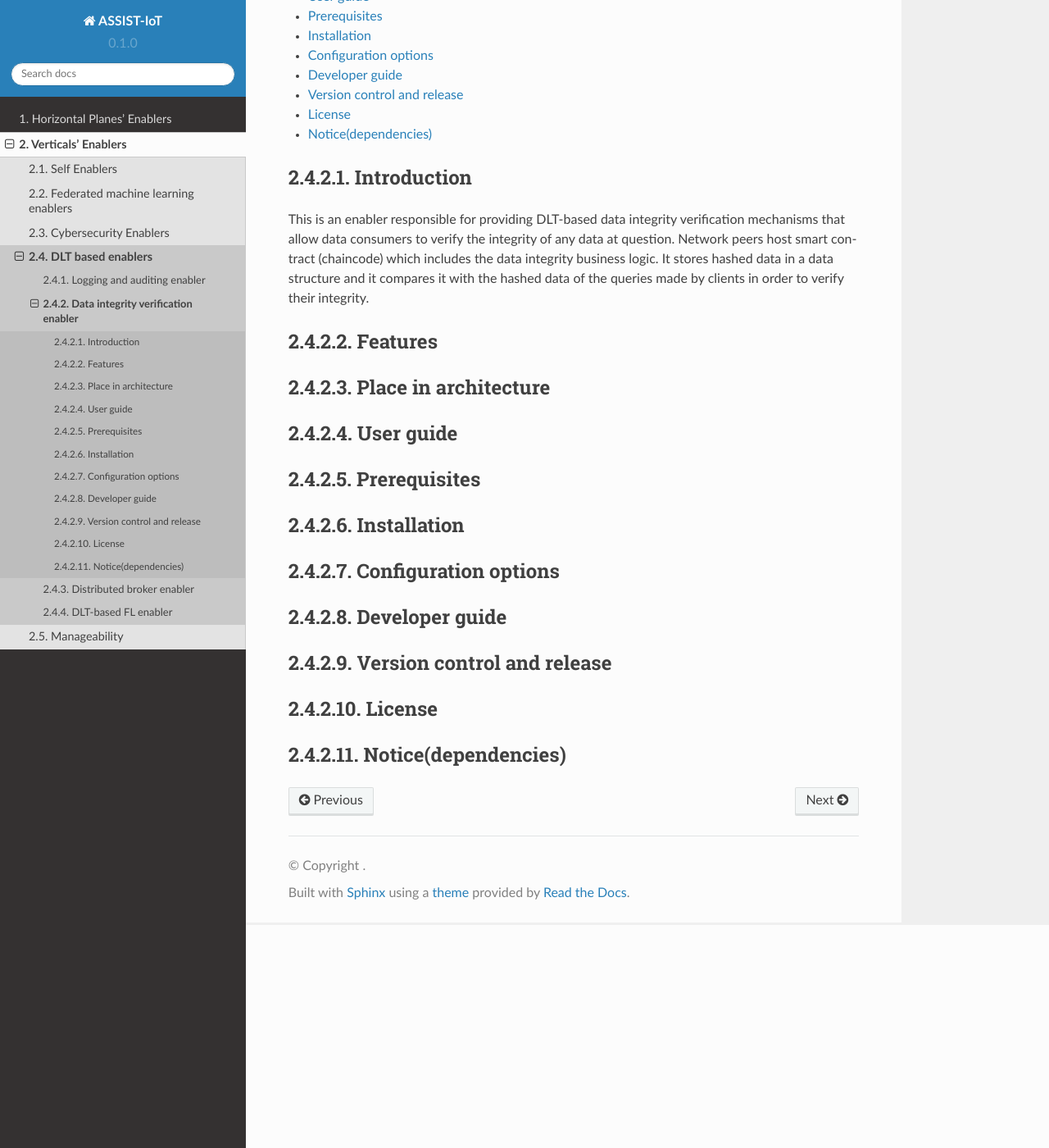
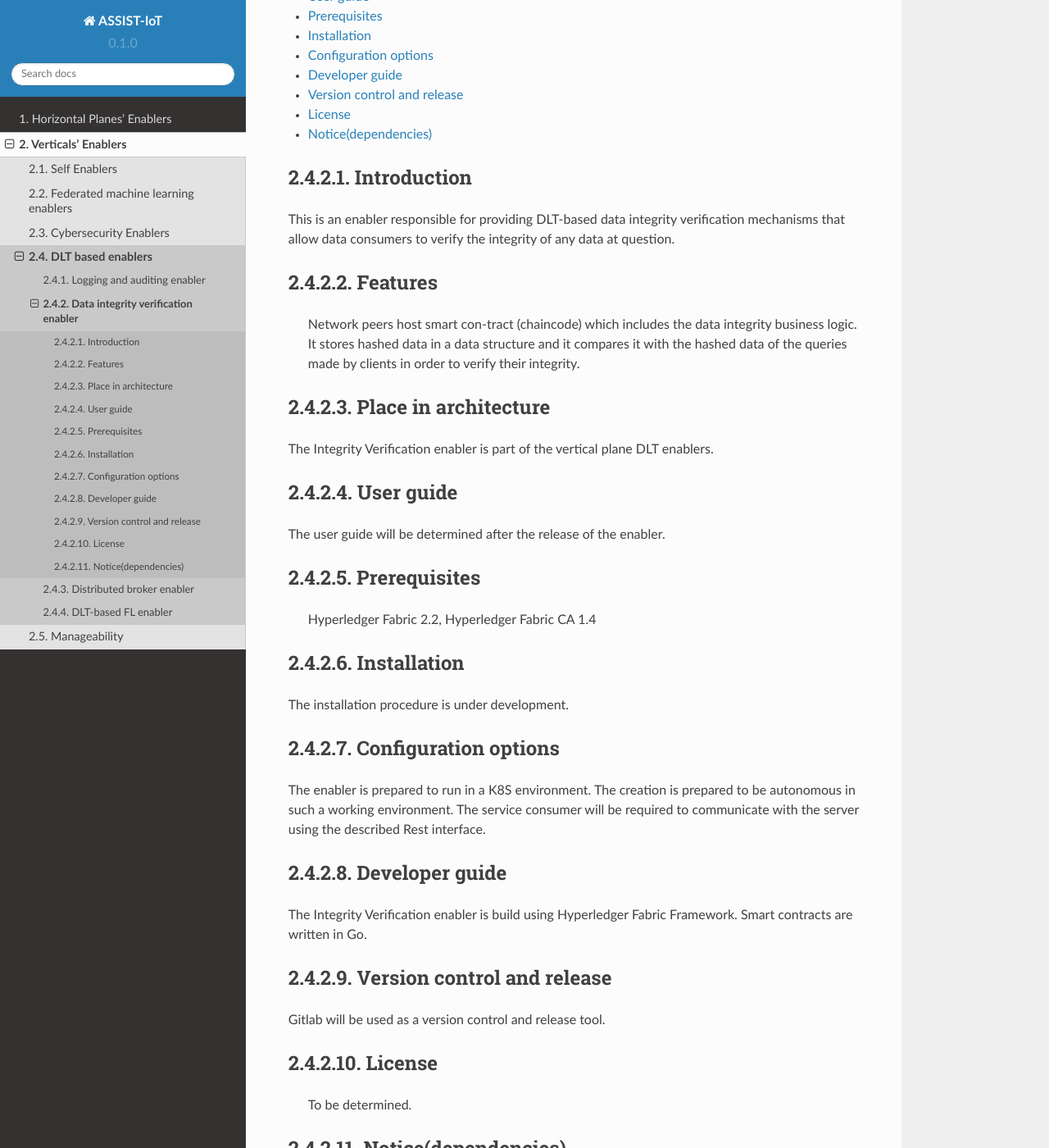
Before and after one commit to assist-iot/assist-iot-documentation, a Sphinx documentation site: the page built from docs/source/verticals/dlt/data_integrity_verification_enabler.rst, in a window 1280 px wide and 1400 px high, scrolled down 272 px. Shown: the whole window at 82% size. Built offline with Sphinx 7.4.7 and the Read the Docs theme 2.0.0, drawn with Linux system fonts in a browser that asks for light colours; some of the changed text lies outside the part shown.

Commit message:
Update Integrity Verification Enabler wikis

```diff
--- a/docs/source/verticals/dlt/data_integrity_verification_enabler.rst
+++ b/docs/source/verticals/dlt/data_integrity_verification_enabler.rst
@@ -11,44 +11,55 @@ Data integrity verification enabler
 ***************
 Introduction
 ***************
-This is an enabler responsible for providing DLT-based data integrity verification mechanisms that allow data consumers to verify the integrity of any data at question. Network peers host smart con-tract (chaincode) which includes the data integrity business logic. It stores hashed data in a data structure and it compares it with the hashed data of the queries made by clients in order to verify their integrity.
+This is an enabler responsible for providing DLT-based data integrity verification mechanisms that allow data consumers to verify the integrity of any data at question.
 
 ***************
 Features
 ***************
+ Network peers host smart con-tract (chaincode) which includes the data integrity business logic. It stores hashed data in a data structure and it compares it with the hashed data of the queries made by clients in order to verify their integrity.
 
 *********************
 Place in architecture
 *********************
+The Integrity Verification enabler is part of the vertical plane DLT enablers.
 
 ***************
 User guide
 ***************
+The user guide will be determined after the release of the enabler.
 
 ***************
 Prerequisites
 ***************
+ Hyperledger Fabric 2.2, Hyperledger Fabric CA 1.4
 
 ***************
 Installation
 ***************
+The installation procedure is under development.
 
 *********************
 Configuration options
 *********************
+The enabler is prepared to run in a K8S environment. The creation is prepared to be autonomous in such a working environment.
+The service consumer will be required to communicate with the server using the described Rest interface.
 
 ***************
 Developer guide
 ***************
+The Integrity Verification enabler is build using  Hyperledger Fabric Framework. Smart contracts are written in Go.
 
 ***************************
 Version control and release
 ***************************
+Gitlab will be used as a version control and release tool.
 
 ***************
 License
 ***************
+ To be determined.
 
 ********************
 Notice(dependencies)
 ********************
+Dependency list and licensing information will be provided
```
